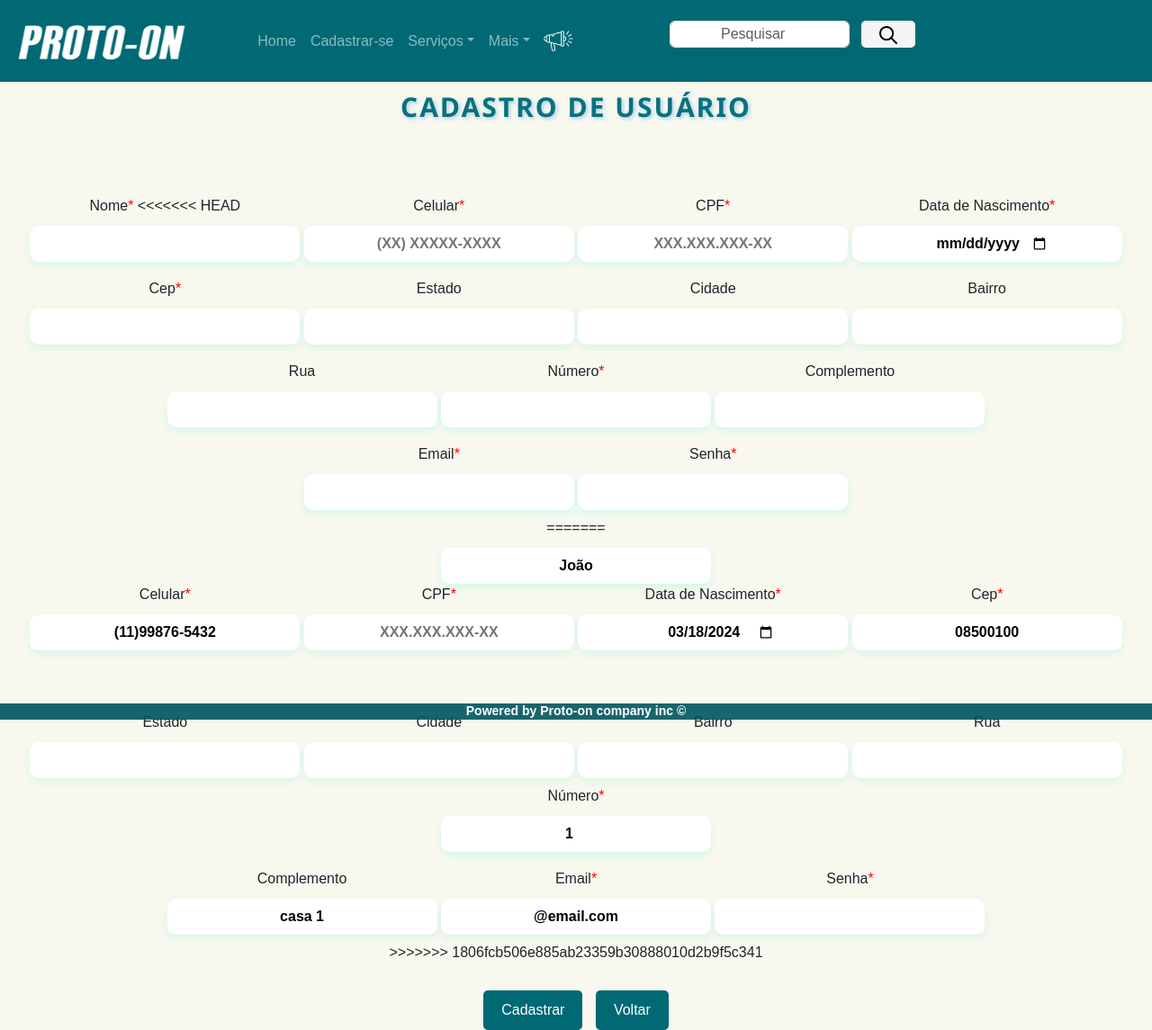
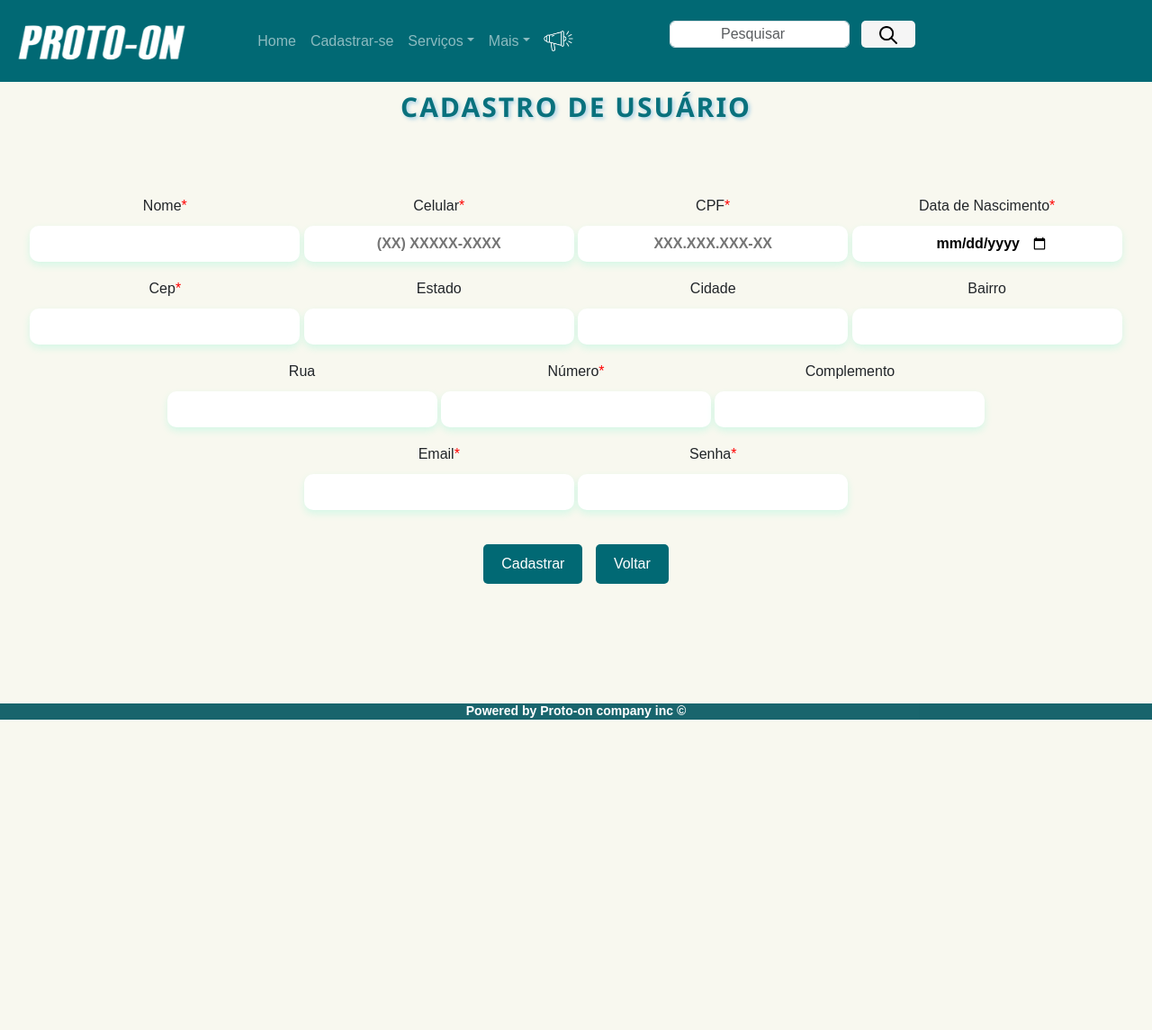
Before and after one commit to vagnero/projeto-proton-php, a PHP site: page /projeto-proton-php/view/cadastro.php in a window 1280 px wide. Shown: the whole page at 90% size. After the commit the page ends 800 px from the top, so only its background shows below. Run offline with PHP 8.4, Linux system fonts and the light colour scheme.

Commit message:
Atualizações by jose

```diff
--- a/controller/municipe/LoginMunicipe.php
+++ b/controller/municipe/LoginMunicipe.php
@@ -56,8 +56,6 @@ class LoginMunicipe
                         $_SESSION['dataNascimento'] = $result['dataNascimento'];
                         $_SESSION['idMunicipe'] = $idMunicipe;
                         $_SESSION['idEndereco'] = $result['idEndereco'];
-
-                        header('Location: ../view/redirecionamentoTeste.php');
                     }
                 }
                 header('Location: ../index.php');
--- a/index.php
+++ b/index.php
@@ -107,10 +107,6 @@
                       <ul>
                           <div class ='perfilMenu'>
                           <li><a href='view/updateMunicipe.php' style='font-weight: bold;'>Perfil</a></li>
-<<<<<<< HEAD
-=======
-                          <li><a href='/view/historico-compra.php' style='font-weight: bold;'>Compras</a></li>
->>>>>>> 1806fcb506e885ab23359b30888010d2b9f5c341
                           <li><a href='/view/suporte-cliente.php' style='font-weight: bold;'>Suporte</a></li>
                           <li><a href='controller/municipe/LogoutMunicipe.php' style='font-weight: bold;'>Sair</a></li>
                           </div>
--- a/model/DbConfig.php
+++ b/model/DbConfig.php
@@ -6,7 +6,7 @@ class DbConfig {
     // Atributos, configuração para conectar ao banco de dados
     private $_host = 'localhost';
     private $_username ='root';
-    private $_password = "";
+    private $_password = "1234";
     private $_database ='protoon_php';
     public $connection;
 
--- a/view/cadastro.php
+++ b/view/cadastro.php
@@ -21,7 +21,6 @@
   <form action=""  method="post">
     <div>
       <label for="nome" class="form-label">Nome<span style="color:red " class="required-symbol">*</span>
-<<<<<<< HEAD
         <input type="text" class="formsCadastro" required required title="Digite aqui o seu nome" minlength="3" id="nome" name="nome" size="40">
       </label>
 
@@ -80,66 +79,6 @@
       </label>
     </div>
 
-=======
-        <input type="text" class="formsCadastro" value="João" required required title="Digite aqui o seu nome" minlength="3" id="nome" name="nome" size="40" value="<?php if (isset($_POST['nome'])) echo $_POST['nome']; ?>">
-      </label>
-
-      <label for="celular" class="form-label">Celular<span style="color:red " class="required-symbol">*</span>
-        <input type="text" class="formsCadastro" value="(11)99876-5432" required required title="Digite aqui o seu celular" name="celular" placeholder="(XX) XXXXX-XXXX" minlength="9" maxlength="15" name="celular" id="celular" size="40" value="<?php if (isset($_POST['celular'])) echo $_POST['celular']; ?>">
-      </label>
-
-      <label for="cpf" class="form-label">CPF<span style="color:red " class="required-symbol">*</span>
-        <input type="text" class="formsCadastro" maxlength="11" required required title="Digite aqui o seu CPF" name="cpf" placeholder="XXX.XXX.XXX-XX" minlength="11" maxlength="15" name="cpf" id="cpf" size="40" value="<?php if (isset($_POST['cpf'])) echo $_POST['cpf']; ?>">
-      </label>
-
-      <label for="dataNascimento" class="form-label">Data de Nascimento<span style="color:red " class="required-symbol">*</span>
-        <input type="date" class="formsCadastro" value="<?php echo date('Y-m-d'); ?>" required required title="Escolha a data em que nasceu" name="dataNascimento" id="dataNascimento" size="40" value="<?php if (isset($_POST['dataNascimento'])) echo $_POST['dataNascimento']; ?>">
-      </label>
-
-      <label for="cep" class="form-label">Cep<span style="color:red " class="required-symbol">*</span>
-        <input class="formsCadastro" required minlength="9" name="cep" value="08500100" type="text" id="cep" value="<?php if (isset($_POST['cep'])) echo $_POST['cep']; ?>" size="10" maxlength="9">
-      </label>
-
-    </div>
-
-    <div style="margin-top: 10px;">
-
-      <label for="estado" class="form-label">Estado
-        <input class="formsCadastro" name="estado" type="text" maxlength="2" id="uf" size="2" value="<?php if (isset($_POST['estado'])) echo $_POST['estado']; ?>">
-      </label>
-
-      <label for="cidade" class="form-label">Cidade
-        <input class="formsCadastro" name="cidade" type="text" minlength="4" id="cidade" size="40" value="<?php if (isset($_POST['cidade'])) echo $_POST['cidade']; ?>">
-      </label>
-
-      <label for="bairro" class="form-label">Bairro
-        <input class="formsCadastro" name="bairro" type="text" minlength="4" id="bairro" size="40" value="<?php if (isset($_POST['bairro'])) echo $_POST['bairro']; ?>">
-      </label>
-
-      <label for="rua" class="form-label">Rua
-        <input class="formsCadastro" name="rua" type="text" minlength="4" id="rua" size="60" value="<?php if (isset($_POST['rua'])) echo $_POST['rua']; ?>">
-      </label>
-
-      <label for="numero" class="form-label">Número<span style="color:red " class="required-symbol">*</span>
-        <input class="formsCadastro" required maxlength="5" value="1" name="numero" type="number" id="numero" size="5" min="1" value="<?php if (isset($_POST['numero'])) echo $_POST['numero']; ?>">
-      </label>
-    </div>
-
-    <div style="margin-top: 10px;">
-      <label for="complemento" class="form-label">Complemento
-        <input class="formsCadastro" name="complemento" value="casa 1" type="text" id="complemento" size="60" value="<?php if (isset($_POST['complemento'])) echo $_POST['complemento']; ?>">
-      </label>
-
-      <label for="email" class="form-label">Email<span style="color:red " class="required-symbol">*</span>
-        <input type="email" class="formsCadastro" value="@email.com" required title="Digite aqui o seu email" minlength="11" name="email" id="email" size="20" value="<?php if (isset($_POST['email'])) echo $_POST['email']; ?>">
-      </label>
-
-      <label for="senha" class="form-label">Senha<span style="color:red " class="required-symbol">*</span>
-        <input type="password" class="formsCadastro" required minlength="6" title="Digite aqui a sua senha" name="senha" id="senha" size="20" value="<?php if (isset($_POST['senha'])) echo $_POST['senha']; ?>">
-      </label>
-    </div>
-
->>>>>>> 1806fcb506e885ab23359b30888010d2b9f5c341
     <div style="margin-top: 30px;">
       <button type="submit" style="margin-inline-end: 10px" class="form" name="Submit">Cadastrar</button>
       <button type="button" class="btn btn-outline-dark" title="Clique para voltar ao inicio do Site" onclick='window.location.href ="../index.php"'>Voltar</button>
```
